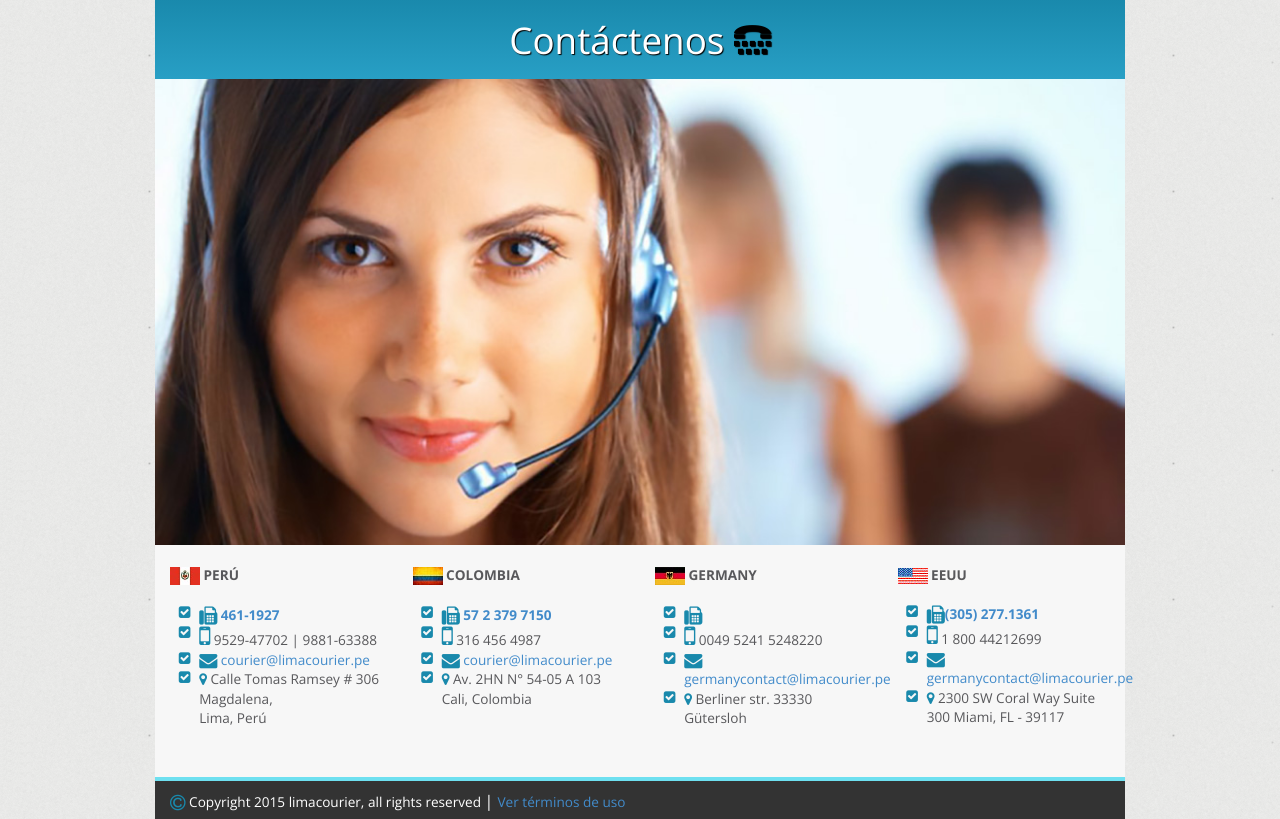
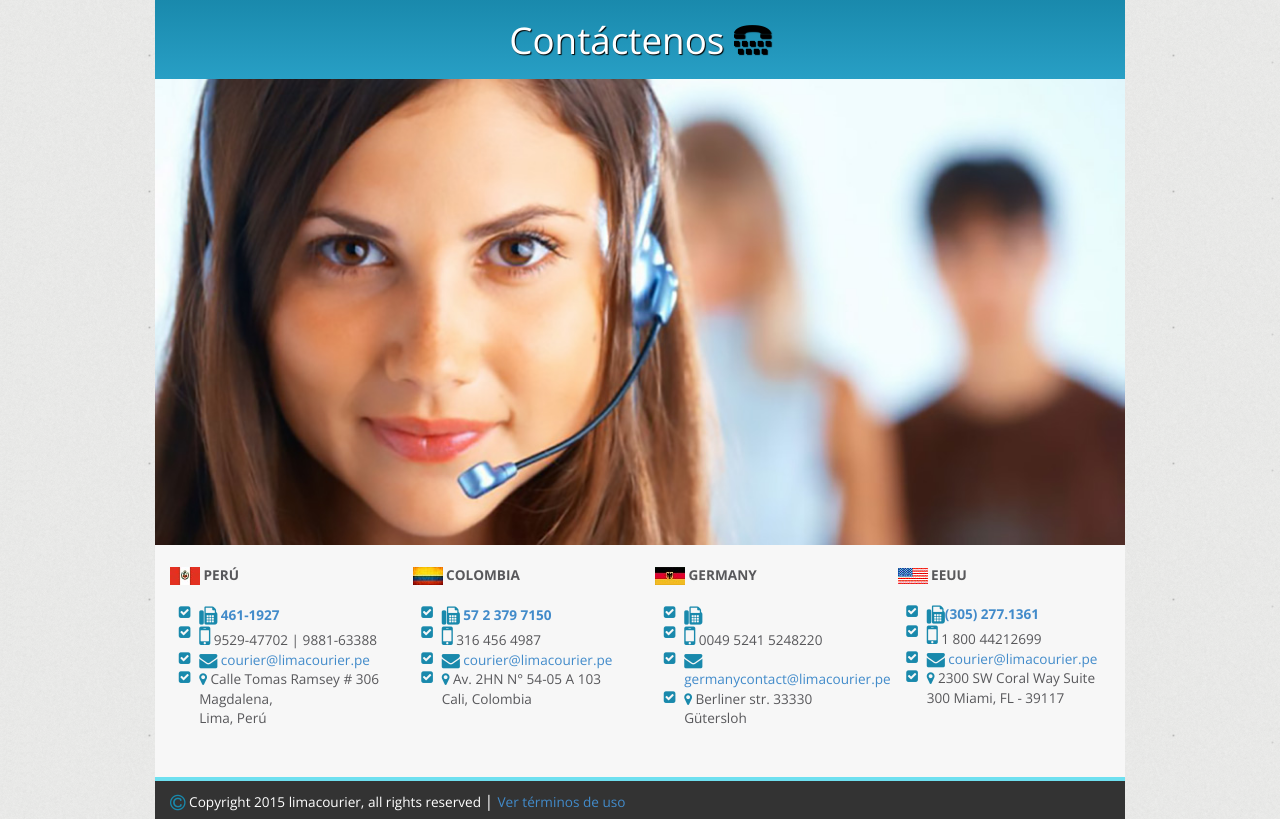
Before and after one commit to OscarSith/lima-courier, a PHP site: page / in a window 1280 px wide. Shown: the part 4856-5675 px from the top of the page. Run offline with PHP 8.4, Linux system fonts and the light colour scheme; some libraries are stand-ins or nearby versions.

Commit message:
imagen y mail

```diff
--- a/index.php
+++ b/index.php
@@ -615,7 +615,7 @@ Entendemos la urgencia que tienen las organizaciones en conectar procesos y ser
 	                        <li>
 	                            <i class="fa-li fa fa-check-square text-muted"></i>
 	                            <i class="fa fa-envelope fa-lg"></i>
-	                            <a href="mailto:germanycontact@limacourier.pe">germanycontact@limacourier.pe</a>
+	                            <a href="mailto:courier@limacourier.pe">courier@limacourier.pe</a>
 	                        </li>
 	                        <li>
 	                            <i class="fa-li fa fa-check-square text-muted"></i>
```
Also changed, not shown: img/slider/banner_slider-5.jpg.
